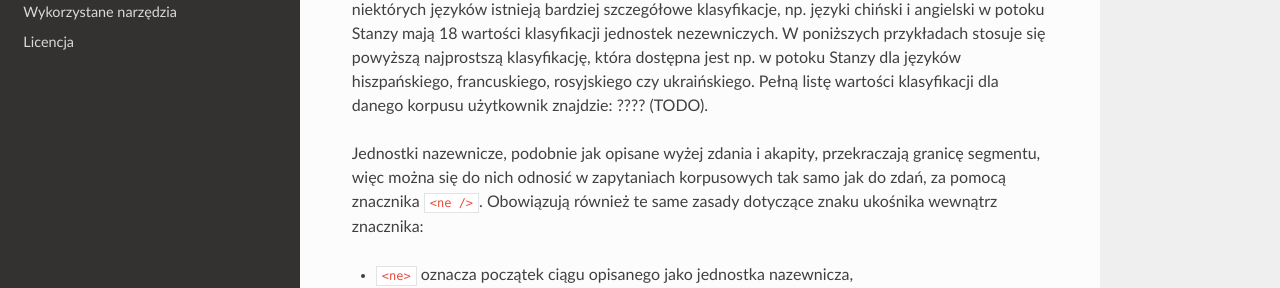
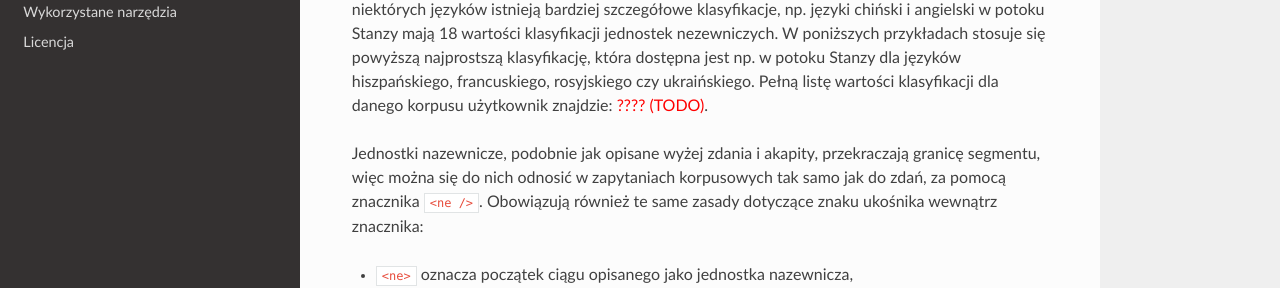
Before and after one commit to ipipan/korpusomat-eu-docs, a Sphinx documentation site: the page built from docs/source/mtas.rst, in a window 1280 px wide and 900 px high, scrolled down 12189 px. Shown: the part 283-571 px from the top of the window. Built offline with Sphinx 7.4.7 and the Read the Docs theme 2.0.0, drawn with Linux system fonts in a browser that asks for light colours; some of the changed lines change nothing that is shown; some of the changed text lies outside the part shown.

Commit message:
Update mtas.rst

```diff
--- a/docs/source/mtas.rst
+++ b/docs/source/mtas.rst
@@ -382,7 +382,7 @@
 
    pojedyncze mianownikowe lub biernikowe formy męskie (jeśli w języku są kategorie liczby, przypadka i rodzaju).
 
-TODO: Można również stosować zbiorczy atrybut ``ufeat``
+:todo:`TODO`: Można również stosować zbiorczy atrybut ``ufeat``
 w zastępstwie każdej innej nazwy kategorii. Ujednoznacznienie dokona się przez
 odpowiednią wartość. Dlatego następujące dwa zapytania zwrócą te same
 wyniki:
@@ -507,7 +507,7 @@
 
 -  ``head.lemma`` — forma hasłowa bezpośredniego nadrzędnika segmentu,
 
-- TODO: ``head.ufeat`` — wartość dowolnej cechy morfologicznej bezpośredniego nadrzędnika segmentu,
+- :todo:`TODO`: ``head.ufeat`` — wartość dowolnej cechy morfologicznej bezpośredniego nadrzędnika segmentu,
 
 -  ``head.distance`` — odległość bezpośredniego nadrzędnika segmentu,
 
@@ -601,7 +601,7 @@
 elementów: ``PER`` (osoba), ``LOC`` (miejsce), ``ORG`` (organizacja) i ``MISC`` (inne), ale dla niektórych
 języków istnieją bardziej szczegółowe klasyfikacje, np. języki chiński i angielski w potoku Stanzy
 mają 18 wartości klasyfikacji jednostek nezewniczych. W poniższych przykładach stosuje się powyższą najprostszą klasyfikację, która dostępna jest np. w potoku Stanzy dla języków hiszpańskiego, francuskiego, rosyjskiego czy ukraińskiego. Pełną listę wartości klasyfikacji dla danego
-korpusu użytkownik znajdzie: ???? (TODO).
+korpusu użytkownik znajdzie: :todo:`???? (TODO)`.
 
 
 Jednostki nazewnicze, podobnie jak opisane wyżej zdania i akapity,
```
